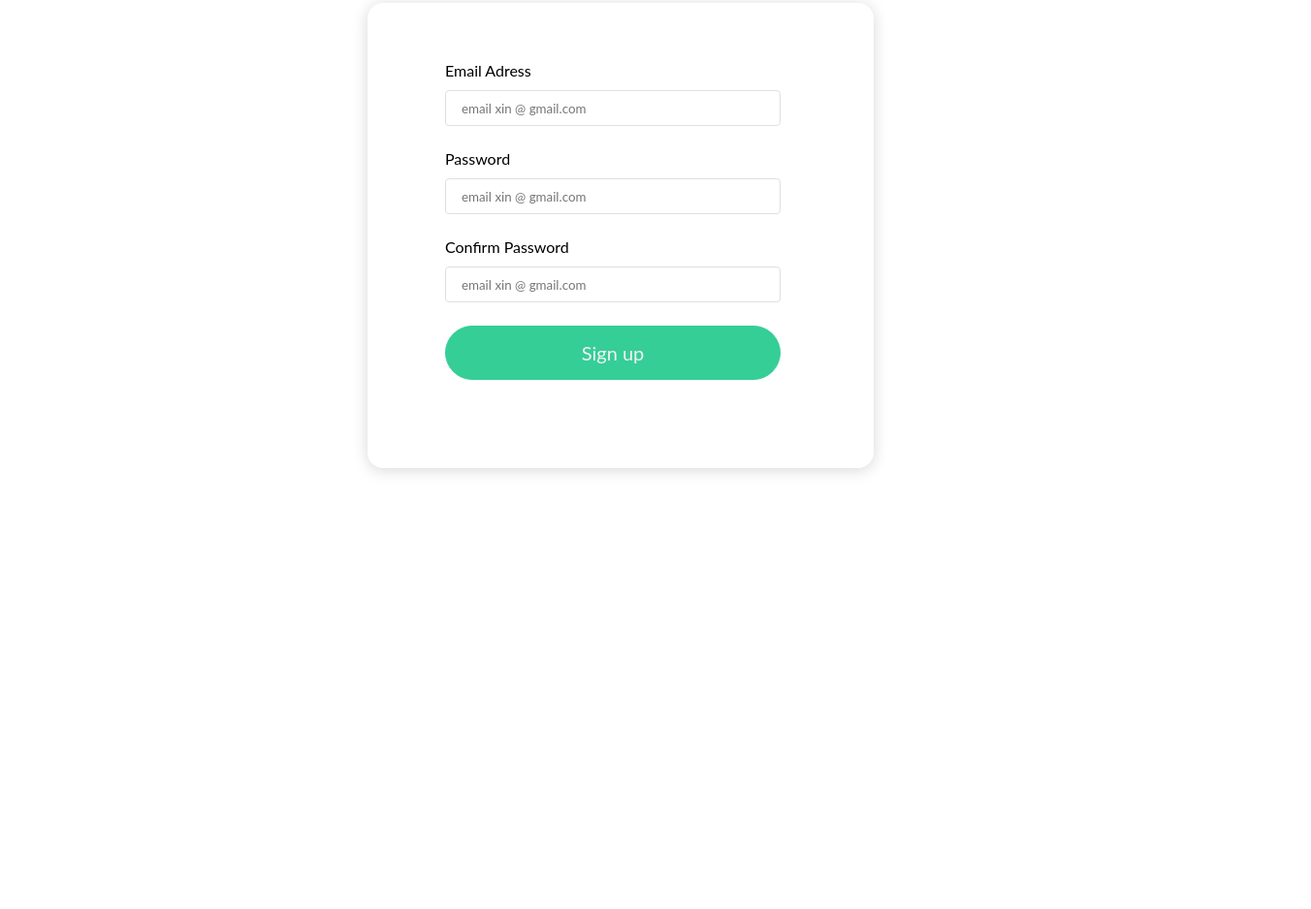
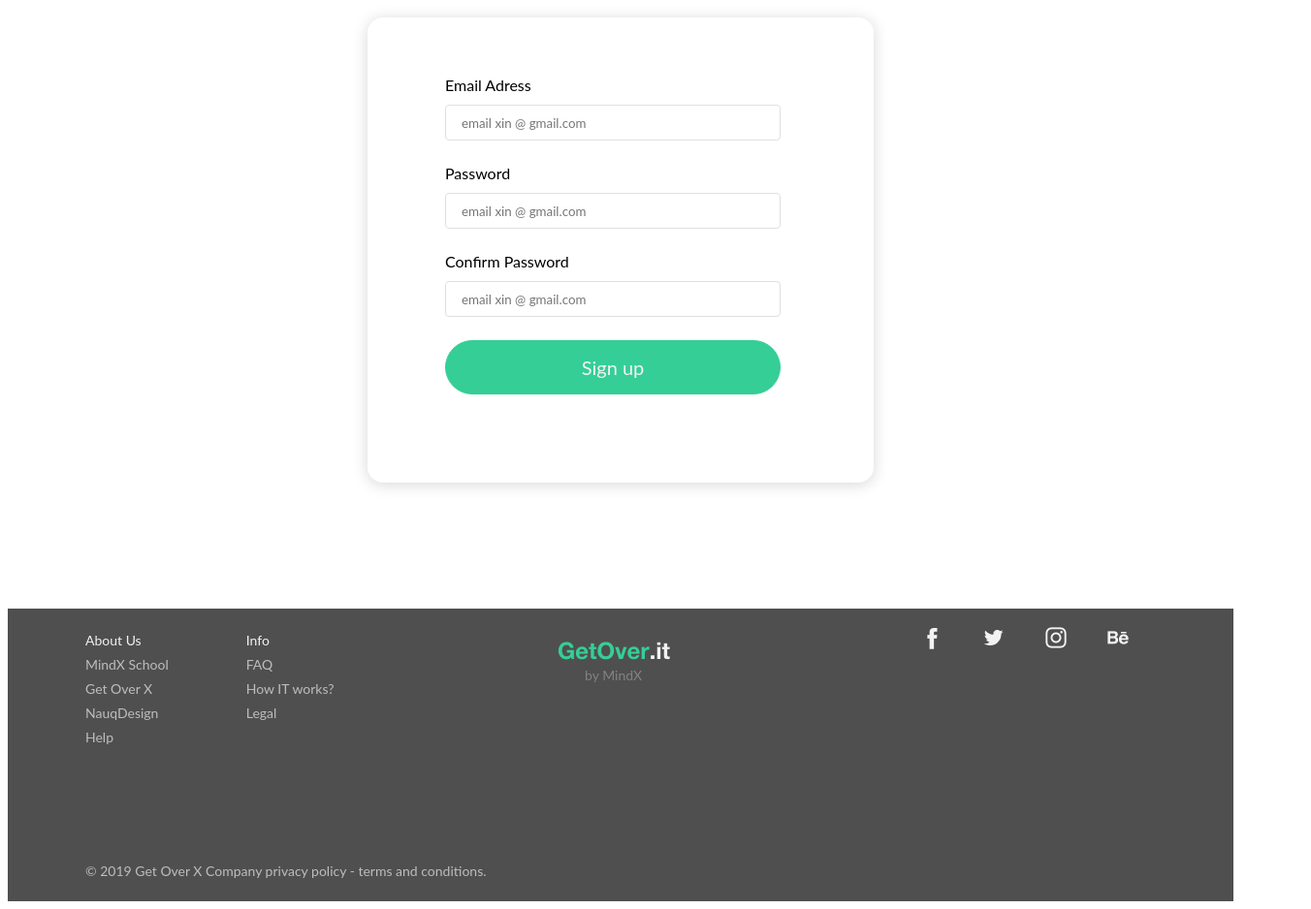
Before and after one commit to ngttt/nguyenthithuytien-c4ejs, a plain HTML site: page session10dashbroadandfooter/get-over-it.html in a window 1280 px wide. Shown: the part 217-1155 px from the top of the page at 97% size, 1352 px wide, since content can reach past the window. Before the commit the page ends 800 px from the top, so only its background shows below. Drawn offline with Linux system fonts and the light colour scheme; a web font is replaced by a local one.

Commit message:
initial commit

```diff
--- a/session10dashbroadandfooter/get-over-it.css
+++ b/session10dashbroadandfooter/get-over-it.css
@@ -1,6 +1,9 @@
 /* . là class và # là id */
 * {
     font-family: 'Lato';
+}
+#container {
+    margin-bottom: 130px;
 }
 #container h1 {
     font-size: 32px;
@@ -8,7 +11,7 @@
     line-height: 38px;
     text-transform: capitalize;
     color: #4F4F4F;
-    margin-bottom: 5px;
+    margin-bottom: 10px;
 }
 #container p {
     font-style: normal;
@@ -18,6 +21,7 @@
     text-align: center;
     color: #828282;
     margin-top: 5px;
+    margin-bottom: 30px;
 }
 #sign-up-form {
     width: 442px;
@@ -59,7 +63,7 @@ input {
     color: #F2F2F2;
 }
 #navbar div {
-    display: inline;
+    margin-top: 4px;
 }
 #navbar div p {
     display: inline;
@@ -71,12 +75,9 @@ input {
     margin-right: 30px;
 }
 #navbar {
-    margin-top: 30px;
+    margin: 30px 80px 73px 80px;
     display: flex;
     justify-content: space-between;
-    margin-left:80px;
-    margin-right: 80px;
-    margin-bottom: 73px;
 }
 #navbar button {
     width: 90px;
@@ -88,4 +89,74 @@ input {
     line-height: 22px;
     align-items: center;
     color: #35CE97;
+    background-color: white;
 }
+#navbar img {
+    margin-top: 5px;
+    width: 116px;
+    height: 19px;
+}
+#footer {
+    background-color: #4F4F4F;
+}
+#footer1 {
+    padding:10px 80px;
+    display: flex;
+    margin-bottom: 103px;
+}
+.about-us {
+    font-family: Lato;
+    font-size: 14px;
+    line-height: 17px;
+    color: #F2F2F2;
+    margin-bottom: 8px;
+}
+.p {
+    font-family: Lato;
+    font-style: normal;
+    font-weight: normal;
+    font-size: 14px;
+    line-height: 17px;
+    color: #BDBDBD;
+    margin-top: 0px;
+    margin-bottom: 8px;
+}
+#picture img {
+    margin-top: 24px;
+}
+#picture p {
+    margin-top: 4px;
+    font-family: Lato;
+    font-style: normal;
+    font-weight: normal;
+    font-size: 14px;
+    line-height: 17px;
+    text-align: center;
+    color: #828282;
+}
+#images img {
+    width: 40px;
+    height: 40px;
+    margin-left: 20px;
+}
+#picture {
+    margin-left: 230px;
+    margin-right: 230px;
+}
+#info {
+    margin-left: 80px;
+}
+#end  {
+    width:100%;
+    height: 40px;
+    margin-left: 80px;
+    font-family: Lato;
+    font-style: normal;
+    font-weight: normal;
+    font-size: 14px;
+    line-height: 17px;
+    color: #BDBDBD;
+}
+#end p {
+    margin-top: 0px;
+}
--- a/session10dashbroadandfooter/get-over-it.html
+++ b/session10dashbroadandfooter/get-over-it.html
@@ -50,6 +50,40 @@
 </div>
     </div>
 
-    <div id = "footer" ></div>
+    <div id = "footer" >
+        <div id="footer1">
+            <div id= "about">
+                <p class ="about-us">About Us</p>
+                <p class = "p">MindX School</p>
+                <p class = "p">Get Over X</p>
+                <p class = "p">NauqDesign</p>
+                <p class = "p">Help</p>
+            </div>
+
+            <div id = "info">
+                <p class = "about-us">Info</p>
+                <p class = "p">FAQ</p>
+                <p class = "p">How IT works?</p>
+                <p class = "p">Legal</p>
+            </div>
+
+            <div id= "picture">
+                <img src="GetOver.ittrang.png" alt="ko dc">
+                <p>by MindX</p>
+            </div>
+
+            <div id = "images">
+                <img src="Facebook.png" alt="ko dc">
+                <img src="Twitter.png" alt="ko dc">
+                <img src="Instagram.png" alt="ko dc">
+                <img src="Behance.png" alt="ko dc">
+            </div>
+
+    </div>
+
+        <div id="end">
+            <p>© 2019 Get Over X Company privacy policy - terms and conditions.</p>
+        </div>
+    </div>
 </body>
 </html>
```
Also changed, not shown: session10dashbroadandfooter/Behance.png (added), session10dashbroadandfooter/Facebook.png (added), session10dashbroadandfooter/GetOver.ittrang.png (added), session10dashbroadandfooter/Instagram.png (added), session10dashbroadandfooter/Twitter.png (added).
